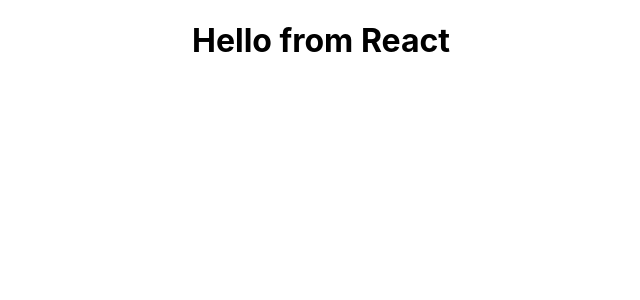
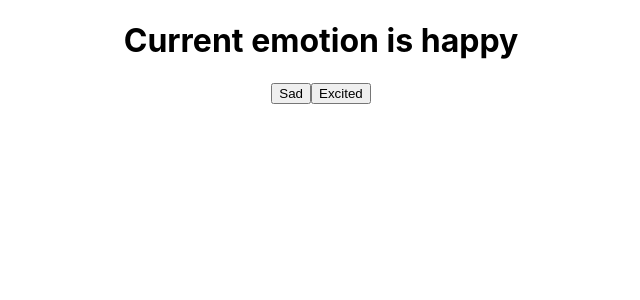
Before and after one commit to PotstickerNut/react-app, a React (Create React App) app: page / in a window 1280 px wide. Shown: the top 300 px of the page, without its empty margins (319-959 px from the left). Built offline with nearby package versions, Linux system fonts and the light colour scheme.

Commit message:
removed destructured array added emotion

```diff
--- a/src/App.js
+++ b/src/App.js
@@ -1,15 +1,14 @@
 import "./App.css";
 import { useState } from "react";
 
-const [firstCity, second] = ["Tokyo", "Tahoe City", "Bend"];
+function App() {
+  const [emotion, setEmotion] = useState("happy");
 
-console.log(firstCity);
-console.log(second);
-
-function App({ library }) {
   return (
     <div className="App">
-      <h1>Hello from {library}</h1>
+      <h1>Current emotion is {emotion}</h1>
+      <button onClick={() => setEmotion("sad")}>Sad</button>
+      <button onClick={() => setEmotion("excited")}>Excited</button>
     </div>
   );
 }
--- a/src/index.js
+++ b/src/index.js
@@ -7,7 +7,7 @@
 const root = ReactDOM.createRoot(document.getElementById("root"));
 root.render(
   <React.StrictMode>
-    <App library="React" />
+    <App />
   </React.StrictMode>
 );
 
```
